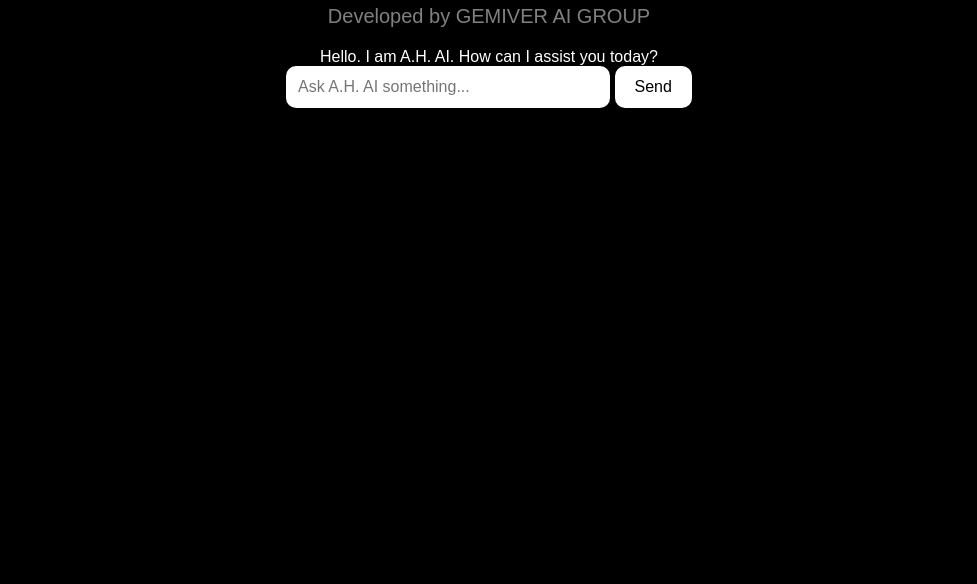
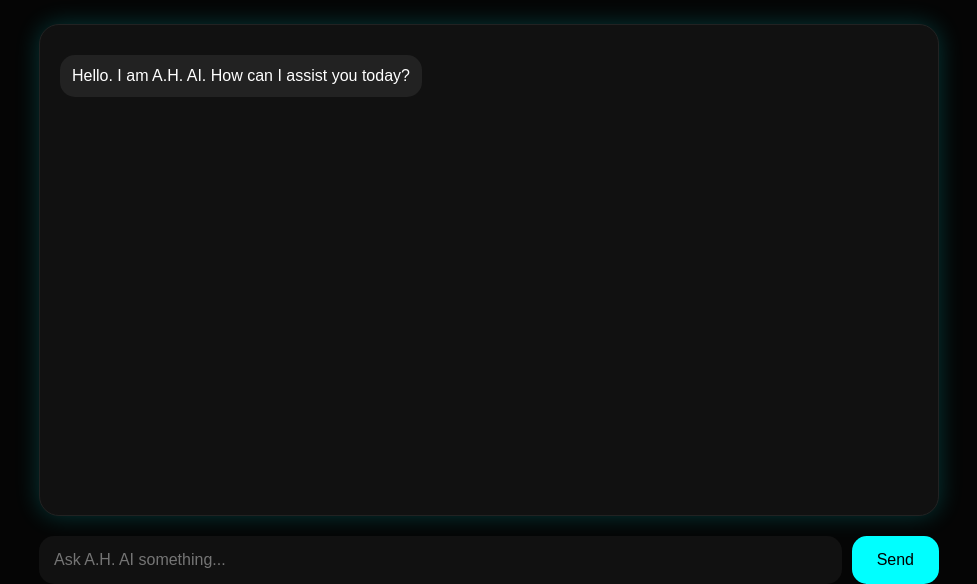
Before and after one commit to watchingklug138-debug/A.H.-AI-Gemiver, a plain HTML site: page index.html in a window 1280 px wide. Shown: the part 232-816 px from the top of the page, without its empty margins (151-1128 px from the left). Drawn offline with Linux system fonts and the light colour scheme.

Commit message:
Update style.css

```diff
--- a/style.css
+++ b/style.css
@@ -1,44 +1,102 @@
 body {
-    background-color: black;
+    margin: 0;
+    padding: 0;
+    background: #050505;
     color: white;
-    font-family: Arial;
+    font-family: Arial, sans-serif;
+}
+
+.container {
+    width: 90%;
+    max-width: 900px;
+    margin: auto;
+    padding-top: 50px;
     text-align: center;
-    padding-top: 100px;
 }
 
 h1 {
-    font-size: 60px;
+    font-size: 70px;
     margin-bottom: 10px;
+    color: white;
+    text-shadow: 0 0 20px cyan;
 }
 
-p {
-    font-size: 20px;
+.subtitle {
     color: gray;
+    margin-bottom: 40px;
+    font-size: 18px;
 }
 
-.chat-container {
-    margin-top: 40px;
+.chat-box {
+    background: #111;
+    border: 1px solid #222;
+    border-radius: 20px;
+    height: 450px;
+    overflow-y: auto;
+    padding: 20px;
+    text-align: left;
+    box-shadow: 0 0 25px rgba(0,255,255,0.2);
+}
+
+.user-message {
+    background: cyan;
+    color: black;
+    padding: 12px;
+    border-radius: 15px;
+    margin: 10px 0;
+    width: fit-content;
+    max-width: 70%;
+    margin-left: auto;
+}
+
+.ai-message {
+    background: #222;
+    color: white;
+    padding: 12px;
+    border-radius: 15px;
+    margin: 10px 0;
+    width: fit-content;
+    max-width: 70%;
+}
+
+.input-area {
+    margin-top: 20px;
+    display: flex;
+    gap: 10px;
 }
 
 input {
-    width: 300px;
-    padding: 12px;
-    border-radius: 10px;
+    flex: 1;
+    padding: 15px;
+    border-radius: 15px;
     border: none;
+    background: #111;
+    color: white;
     font-size: 16px;
+    outline: none;
 }
 
 button {
-    padding: 12px 20px;
+    padding: 15px 25px;
     border: none;
-    border-radius: 10px;
-    background-color: white;
+    border-radius: 15px;
+    background: cyan;
     color: black;
     font-size: 16px;
     cursor: pointer;
+    transition: 0.3s;
 }
 
-#response {
-    margin-top: 40px;
-    font-size: 20px;
+button:hover {
+    transform: scale(1.05);
+    background: white;
 }
+
+::-webkit-scrollbar {
+    width: 8px;
+}
+
+::-webkit-scrollbar-thumb {
+    background: cyan;
+    border-radius: 10px;
+}
```
